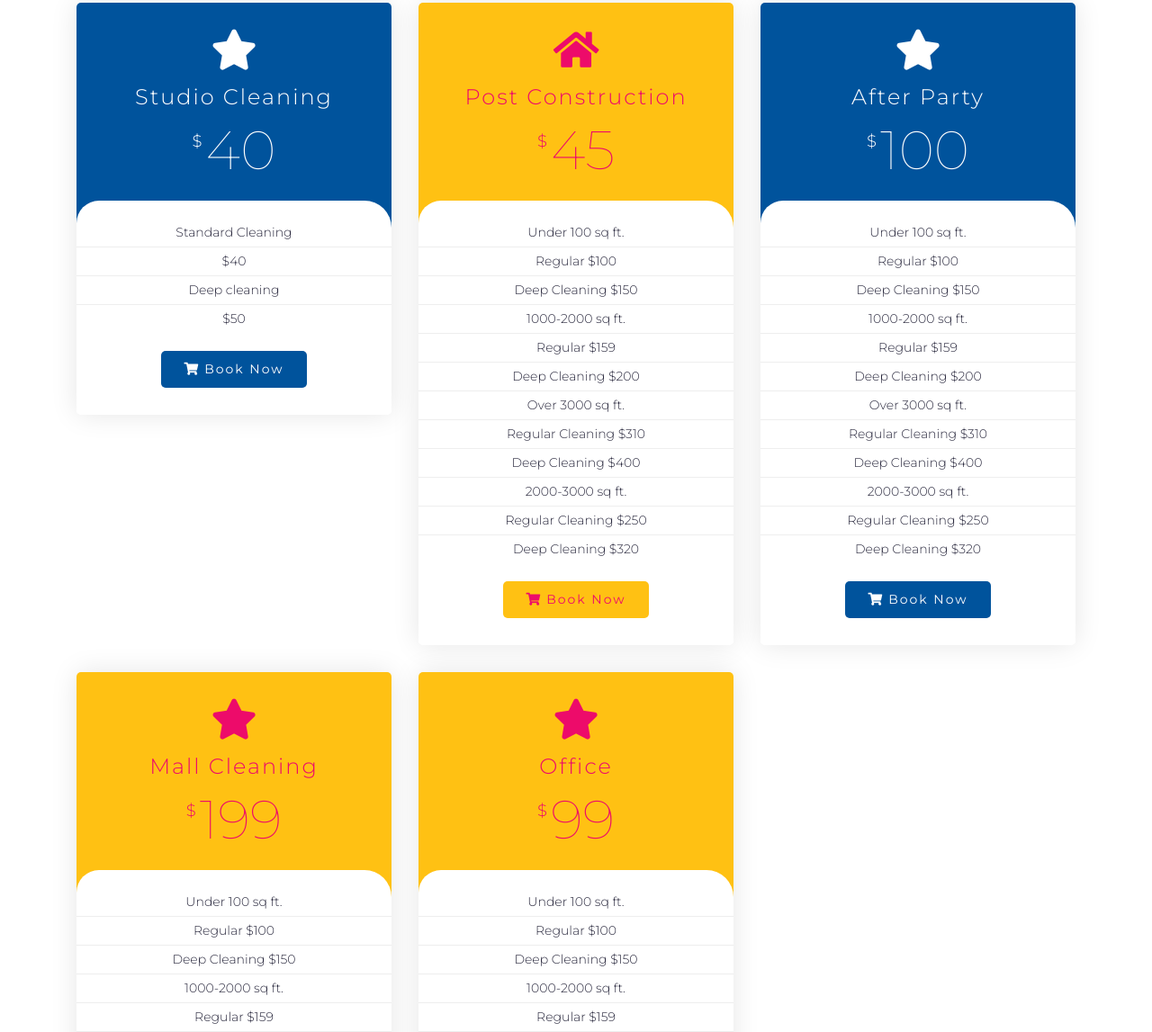
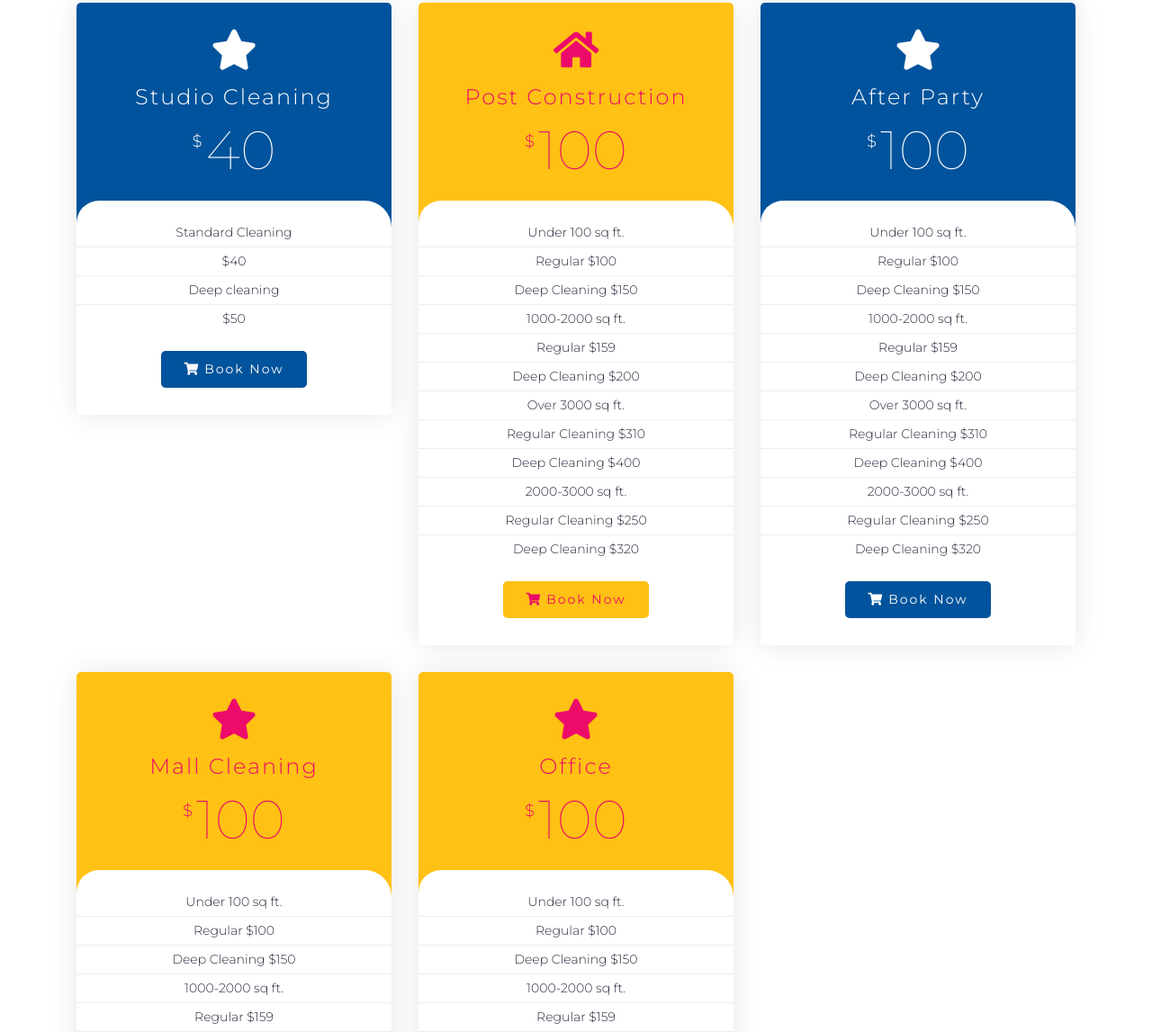
Before and after one commit to KingAJ09/cleaning2, a plain HTML site: page service.html in a window 1280 px wide. Shown: the part 6178-7325 px from the top of the page at 90% size. Drawn offline with nearby package versions, Linux system fonts and the light colour scheme.

Commit message:
work done

```diff
--- a/service.html
+++ b/service.html
@@ -888,7 +888,7 @@
                                         <h2>Post Construction</h2>
                                     </div>
                                     <div class="price-pricing">
-                                        <h2><small>$</small>45</h2>
+                                        <h2><small>$</small>100</h2>
                                     </div>
                                 </div>
                                 <div class="price-body">
@@ -964,7 +964,7 @@
                                         <h2>Mall Cleaning</h2>
                                     </div>
                                     <div class="price-pricing">
-                                        <h2><small>$</small>199</h2>
+                                        <h2><small>$</small>100</h2>
                                     </div>
                                 </div>
                                 <div class="price-body">
@@ -1002,7 +1002,7 @@
                                         <h2>Office</h2>
                                     </div>
                                     <div class="price-pricing">
-                                        <h2><small>$</small>99</h2>
+                                        <h2><small>$</small>100</h2>
                                     </div>
                                 </div>
                                 <div class="price-body">
```
